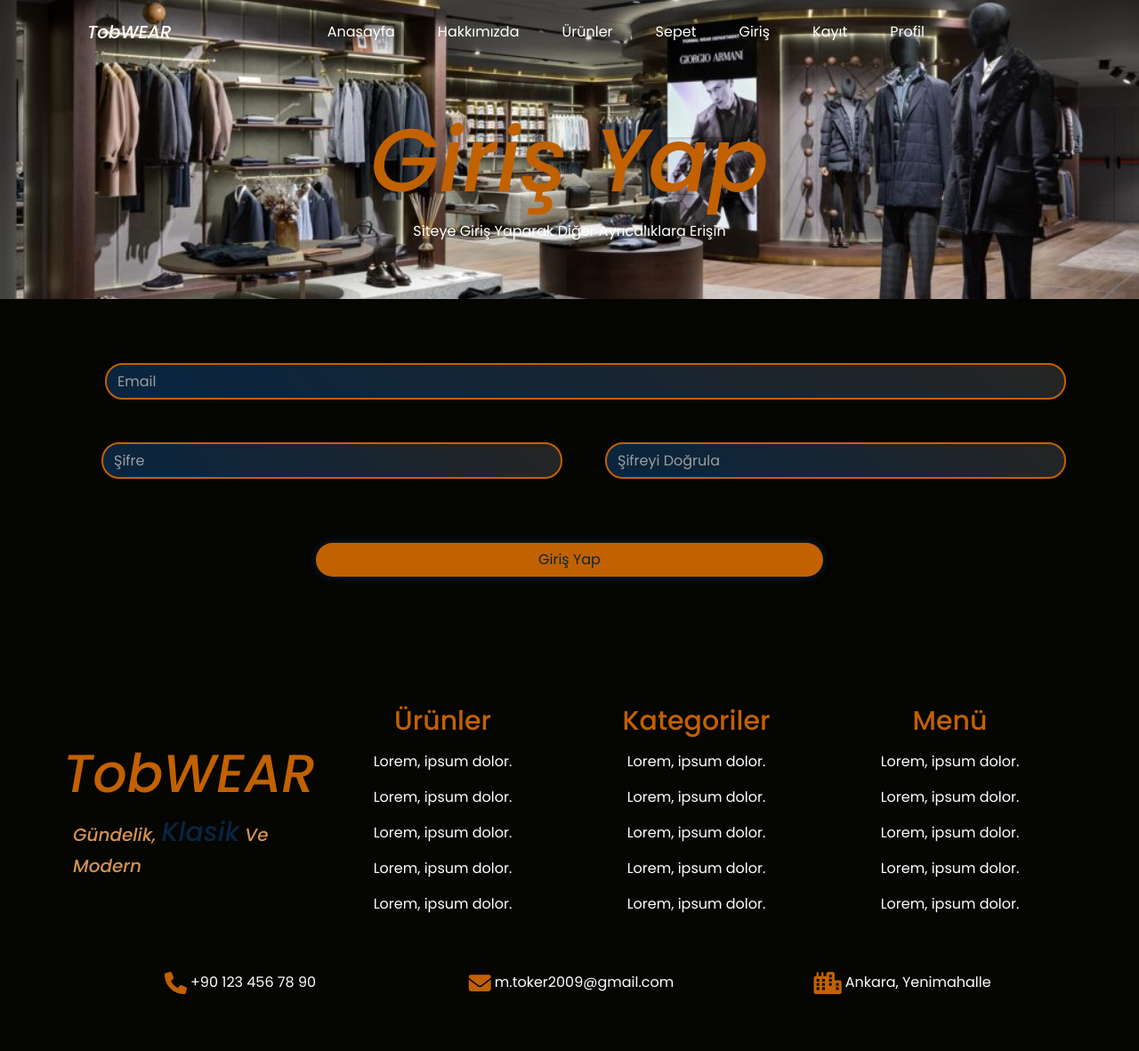
After one commit to MustafaKayra/TobWEAR, a Django app: page /login/ in a window 1280 px wide. The commit adds this page. Shown: the whole page at 89% size. Run offline with Django 5.2, Linux system fonts and the light colour scheme; some libraries are stand-ins or nearby versions.

Commit message:
Kullanıcı giriş sayfası eklendi

```diff
--- a/static/css/style.css
+++ b/static/css/style.css
@@ -1062,3 +1062,52 @@ input::-webkit-inner-spin-button {
         color: var(--custom-orange);
     }
 }
+
+#login-header-container {
+    background-image: url("../images/19-11-12-205-1-min-1024x684.jpg");
+    background-position: center;
+    background-size: cover;
+}
+
+.login-title {
+    font-size: 100px;
+    color: var(--custom-orange);
+    font-family: 'Poppins', sans-serif;
+    font-weight: 500;
+    font-style: italic;
+    opacity: 0;
+    transform: translateY(20px);
+    animation: ilkanimasyon 1.5s forwards;
+}
+
+.login-paragraph {
+    opacity: 0;
+    transform: translateY(20px);
+    animation: ilkanimasyon 1.5s forwards;
+}
+
+#login-form-password {
+    margin-left: 32px !important;
+}
+
+@media (max-width: 768px) {
+    #login-form-password {
+        margin-left: 0px !important;
+    }
+}
+
+.login-form-button {
+    background-color: var(--custom-orange);
+    border-radius: 20px;
+    color: var(--custom-dark-blue);
+    box-shadow: 0 0 10px var(--custom-dark-blue);
+    transition: all 0.3s ease;
+}
+
+.login-form-button:hover {
+    background-color: var(--custom-orange);
+    border-radius: 20px;
+    color: var(--custom-dark-blue);
+    box-shadow: 0 0 10px var(--custom-orange);
+    transform: scale(1.05);
+}
--- a/templates/about.html
+++ b/templates/about.html
@@ -40,7 +40,7 @@
                             <a class="nav-link text-white navbar-text" href="{% url 'shoppingcard' %}">Sepet</a>
                         </li>
                         <li class="nav-item mx-3">
-                            <a class="nav-link text-white navbar-text" href="#">Giriş</a>
+                            <a class="nav-link text-white navbar-text" href="{% url 'login' %}">Giriş</a>
                         </li>
                         <li class="nav-item mx-3">
                             <a class="nav-link text-white navbar-text" href="#">Kayıt</a>
--- a/templates/index.html
+++ b/templates/index.html
@@ -42,7 +42,7 @@
                             <a class="nav-link text-white navbar-text" href="{% url 'shoppingcard' %}">Sepet</a>
                         </li>
                         <li class="nav-item mx-3">
-                            <a class="nav-link text-white navbar-text" href="#">Giriş</a>
+                            <a class="nav-link text-white navbar-text" href="{% url 'login' %}">Giriş</a>
                         </li>
                         <li class="nav-item mx-3">
                             <a class="nav-link text-white navbar-text" href="#">Kayıt</a>
--- /dev/null
+++ b/templates/login.html
@@ -0,0 +1,139 @@
+<!DOCTYPE html>
+<html lang="en">
+{% load static %}
+<head>
+    <meta charset="UTF-8">
+    <meta name="viewport" content="width=device-width, initial-scale=1.0">
+    <link rel="stylesheet" href="{% static 'css/bootstrap.min.css' %}">
+    <link rel="stylesheet" href="{% static 'css/style.css' %}">
+    <link rel="preconnect" href="https://fonts.googleapis.com">
+    <link rel="preconnect" href="https://fonts.gstatic.com" crossorigin>
+    <link href="https://fonts.googleapis.com/css2?family=Outfit&family=Poppins:ital,wght@0,100;0,200;0,300;0,400;0,500;0,600;0,700;0,800;0,900;1,100;1,200;1,300;1,400;1,500;1,600;1,700;1,800;1,900&family=Ubuntu:ital,wght@0,300;0,400;0,500;0,700;1,300;1,400;1,500;1,700&display=swap" rel="stylesheet">
+    <link rel="stylesheet" href="https://cdnjs.cloudflare.com/ajax/libs/font-awesome/6.4.0/css/all.min.css">
+    <title>TobWEAR</title>
+</head>
+<body>
+
+    <div class="container-fluid" id="login-header-container">
+        <nav class="navbar navbar-expand-lg py-3">
+            <div class="container justify-content-center">
+                <a class="navbar-brand text-white mx-3 navbar-title" href="/">TobWEAR</a>
+
+                <button class="navbar-toggler" type="button" data-bs-toggle="collapse" data-bs-target="#navbarNav"
+                        aria-controls="navbarNav" aria-expanded="false" aria-label="Toggle navigation">
+                <span class="navbar-toggler-icon"></span>
+                </button>
+
+                <div class="collapse navbar-collapse justify-content-center" id="navbarNav">
+                    <ul class="navbar-nav">
+                        <li class="nav-item mx-3">
+                            <a class="nav-link text-white navbar-text" href="/">Anasayfa</a>
+                        </li>
+                        <li class="nav-item mx-3">
+                            <a class="nav-link text-white navbar-text" href="{% url 'about' %}">Hakkımızda</a>
+                        </li>
+                        <li class="nav-item mx-3">
+                            <a class="nav-link text-white navbar-text" href="{% url 'products' %}">Ürünler</a>
+                        </li>
+                        <li class="nav-item mx-3">
+                            <a class="nav-link text-white navbar-text" href="{% url 'shoppingcard' %}">Sepet</a>
+                        </li>
+                        <li class="nav-item mx-3">
+                            <a class="nav-link text-white navbar-text" href="{% url 'login' %}">Giriş</a>
+                        </li>
+                        <li class="nav-item mx-3">
+                            <a class="nav-link text-white navbar-text" href="#">Kayıt</a>
+                        </li>
+                        <li class="nav-item mx-3">
+                            <a class="nav-link text-white navbar-text" href="#">Profil</a>
+                        </li>
+                    </ul>
+                </div>
+            </div>
+        </nav>
+
+        <div class="row py-5">
+            <h1 class="text-center login-title">Giriş Yap</h1>
+            <p class="text-center text-white login-paragraph">Siteye Giriş Yaparak Diğer Ayrıcalıklara Erişin</p>
+        </div>
+    </div>
+
+
+
+    <div class="container my-5">
+        <div class="row d-flex justify-content-center align-items-center">
+            <div class="form-group my-4 ps-md-5 w-100">
+                <input type="email" class="form-control contact-input" placeholder="Email">
+            </div>
+
+            <div class="d-flex justify-content-center mx-auto">
+                <div class="form-group my-4 w-100" id="login-form-password">
+                    <input type="password" class="form-control contact-input" placeholder="Şifre">
+                </div>
+                <div class="form-group my-4 ms-5 w-100">
+                    <input type="password" class="form-control contact-input" placeholder="Şifreyi Doğrula">
+                </div>
+            </div>
+
+
+            <button class="btn px-5 my-5 login-form-button w-50">Giriş Yap</button>
+        </div>
+    </div>
+
+
+
+    <footer>
+        <div class="container py-5" id="footer-container">
+            <div class="row">
+                <div class="col-md-3 d-flex flex-column justify-content-center align-items-center">
+                    <h1 class="text-center footer-brand-title">TobWEAR</h1>
+                    <p id="footer-brand-paragraph">Gündelik, <span id="footer-brand-span">Klasik</span> Ve Modern</p>
+                </div>
+
+                <div class="col-md-3 d-flex flex-column justify-content-center align-items-center">
+                    <h2 class="text-center pb-2" id="footer-products-title">Ürünler</h2>
+                    <a href="#" class="footer-products-a"><p class="footer-products text-white">Lorem, ipsum dolor.</p></a>
+                    <a href="#" class="footer-products-a"><p class="footer-products text-white">Lorem, ipsum dolor.</p></a>
+                    <a href="#" class="footer-products-a"><p class="footer-products text-white">Lorem, ipsum dolor.</p></a>
+                    <a href="#" class="footer-products-a"><p class="footer-products text-white">Lorem, ipsum dolor.</p></a>
+                    <a href="#" class="footer-products-a"><p class="footer-products text-white">Lorem, ipsum dolor.</p></a>
+                </div>
+
+                <div class="col-md-3 d-flex flex-column justify-content-center align-items-center">
+                    <h2 class="text-center pb-2" id="footer-products-title">Kategoriler</h2>
+                    <a href="#" class="footer-products-a"><p class="footer-products text-white">Lorem, ipsum dolor.</p></a>
+                    <a href="#" class="footer-products-a"><p class="footer-products text-white">Lorem, ipsum dolor.</p></a>
+                    <a href="#" class="footer-products-a"><p class="footer-products text-white">Lorem, ipsum dolor.</p></a>
+                    <a href="#" class="footer-products-a"><p class="footer-products text-white">Lorem, ipsum dolor.</p></a>
+                    <a href="#" class="footer-products-a"><p class="footer-products text-white">Lorem, ipsum dolor.</p></a>
+                </div>
+
+                <div class="col-md-3 d-flex flex-column justify-content-center align-items-center">
+                    <h2 class="text-center pb-2" id="footer-products-title">Menü</h2>
+                    <a href="#" class="footer-products-a"><p class="footer-products text-white">Lorem, ipsum dolor.</p></a>
+                    <a href="#" class="footer-products-a"><p class="footer-products text-white">Lorem, ipsum dolor.</p></a>
+                    <a href="#" class="footer-products-a"><p class="footer-products text-white">Lorem, ipsum dolor.</p></a>
+                    <a href="#" class="footer-products-a"><p class="footer-products text-white">Lorem, ipsum dolor.</p></a>
+                    <a href="#" class="footer-products-a"><p class="footer-products text-white">Lorem, ipsum dolor.</p></a>
+                </div>
+            </div>
+            <div class="row mt-5">
+                <div class="footer-contact d-flex flex-column flex-md-row justify-content-center align-items-center">
+                    <div class="col-md-4 pb-3">
+                        <span class="text-white d-flex justify-content-center"><i class="fa-solid fa-phone contact-icon px-1"></i> +90 123 456 78 90 </span>
+                    </div>
+                    <div class="col-md-4 pb-3">
+                        <span class="text-white d-flex justify-content-center"><i class="fa-solid fa-envelope contact-icon px-1"></i> m.toker2009@gmail.com</span>
+                    </div>
+                    <div class="col-md-4 pb-3">
+                        <span class="text-white d-flex justify-content-center"><i class="fa-solid fa-city contact-icon px-1"></i> Ankara, Yenimahalle</span>
+                    </div>
+                </div>
+            </div>
+        </div>
+    </footer>
+
+
+    <script src="{% static 'js/bootstrap.bundle.min.js' %}"></script>
+</body>
+</html>
--- a/templates/products.html
+++ b/templates/products.html
@@ -41,7 +41,7 @@
                             <a class="nav-link text-white navbar-text" href="{% url 'shoppingcard' %}">Sepet</a>
                         </li>
                         <li class="nav-item mx-3">
-                            <a class="nav-link text-white navbar-text" href="#">Giriş</a>
+                            <a class="nav-link text-white navbar-text" href="{% url 'login' %}">Giriş</a>
                         </li>
                         <li class="nav-item mx-3">
                             <a class="nav-link text-white navbar-text" href="#">Kayıt</a>
--- a/templates/shoppingcart.html
+++ b/templates/shoppingcart.html
@@ -40,7 +40,7 @@
                             <a class="nav-link text-white navbar-text" href="{% url 'shoppingcard' %}">Sepet</a>
                         </li>
                         <li class="nav-item mx-3">
-                            <a class="nav-link text-white navbar-text" href="#">Giriş</a>
+                            <a class="nav-link text-white navbar-text" href="{% url 'login' %}">Giriş</a>
                         </li>
                         <li class="nav-item mx-3">
                             <a class="nav-link text-white navbar-text" href="#">Kayıt</a>
--- a/tobwear/urls.py
+++ b/tobwear/urls.py
@@ -1,11 +1,13 @@
 from django.contrib import admin
 from django.urls import path
 from shop import views
+from users import views as users_views
 
 urlpatterns = [
     path('admin/', admin.site.urls),
     path('', views.index, name="index"),
     path('about/',views.about,name="about"),
     path('products/',views.products,name="products"),
-    path('shoppingcard/',views.shoppingcart,name="shoppingcard")
+    path('shoppingcard/',views.shoppingcart,name="shoppingcard"),
+    path('login/',users_views.login,name="login")
 ]
--- a/users/views.py
+++ b/users/views.py
@@ -1,3 +1,4 @@
 from django.shortcuts import render
 
-# Create your views here.
+def login(request):
+    return render(request,"login.html")
```
Also changed, not shown: static/images/19-11-12-205-1-min-1024x684.jpg (added).
